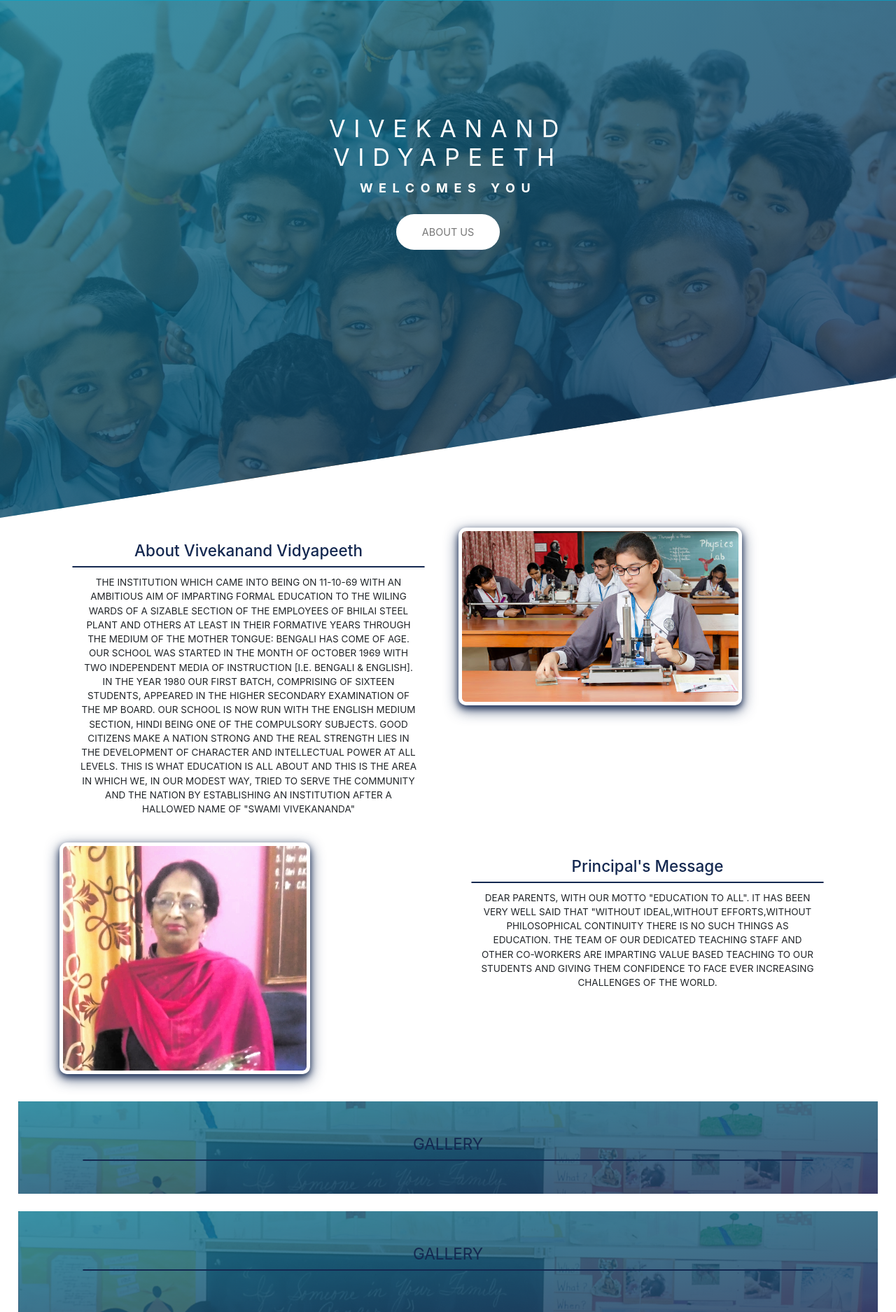
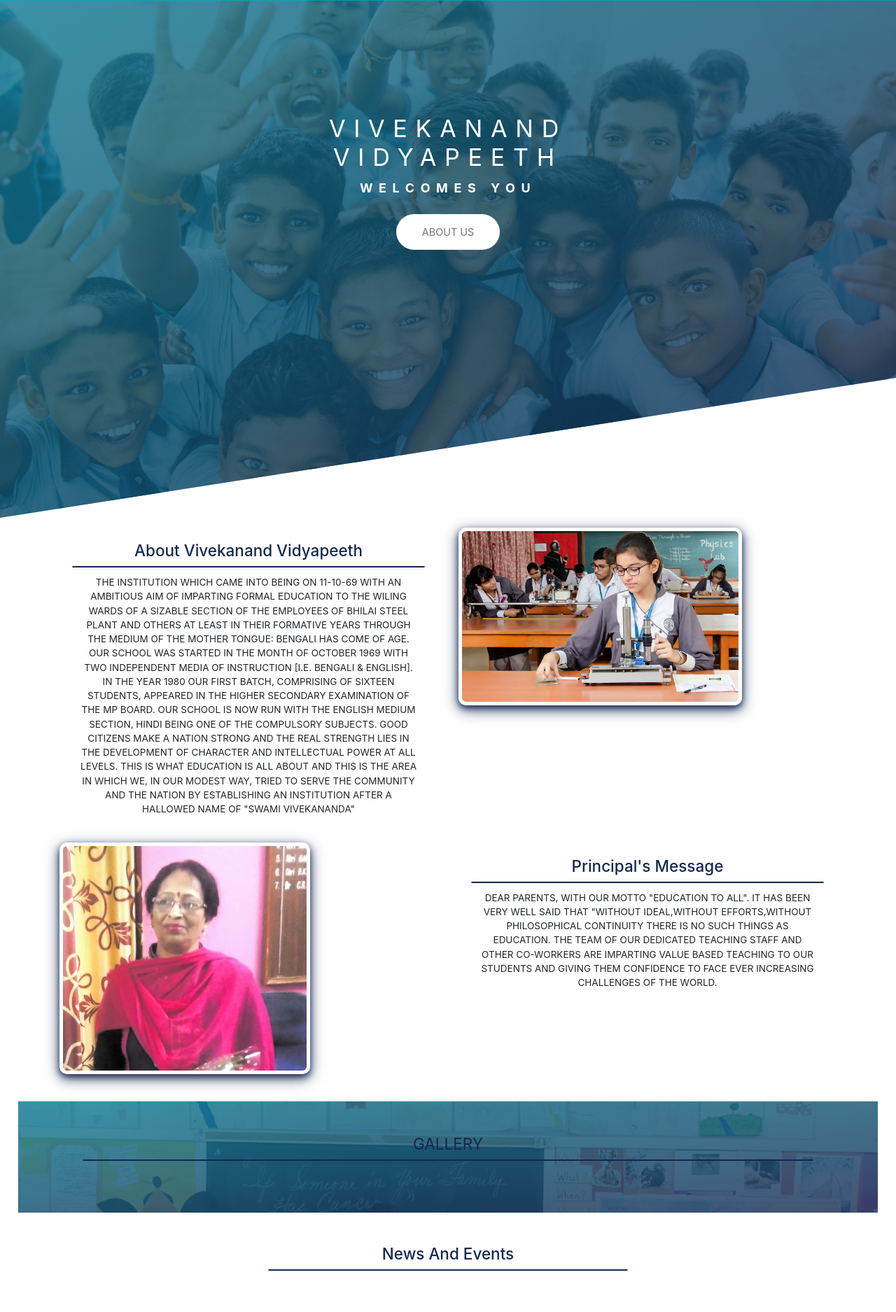
Before and after one commit to bhatiaisb5300/vvpeeth, a Django app: page / in a window 1280 px wide. Shown: the part 60-1935 px from the top of the page at 70% size. Run offline with Django 3.2, Linux system fonts and the light colour scheme; data that the repository does not hold is empty; some libraries are stand-ins or nearby versions.

Commit message:
home updates

```diff
--- a/vvp/templates/base.html
+++ b/vvp/templates/base.html
@@ -71,6 +71,7 @@
 <!-- ===================Footer================== -->
 
 <footer class="footer" id='contactus'>
+
 <div class="container footer-container">
   <div class="row">
     <div class="col-sm-12 col-md-4">
--- a/vvp/templates/home.html
+++ b/vvp/templates/home.html
@@ -57,7 +57,7 @@
 
 <!-- Gallery -->
 
-<div class="gallery-sec">
+<!-- <div class="gallery-sec">
   <div class="container">
     <div class="row">
       <div class="col-md-12">
@@ -66,8 +66,8 @@
           <hr class="title-underline">
         </div>
       </div>
-    </div>
-    <div class="row">
+    </div> -->
+    <!-- <div class="row">
       {% for item in gallery %}
       <div class="col-md-6 col-lg-4">
         <div class="single-album">
@@ -85,9 +85,8 @@
       </div>
     </div>
     {% endfor %}
-  </div>
-  </div>
-</div>
+  </div> -->
+
 <div class="gallery-sec">
   <div class="container">
     <div class="row">
@@ -121,8 +120,8 @@
     {% endfor %}
     </div>
   </div>
+</div>
 
-</div>
 <!--
 =========News And Events===== -->
 
```
